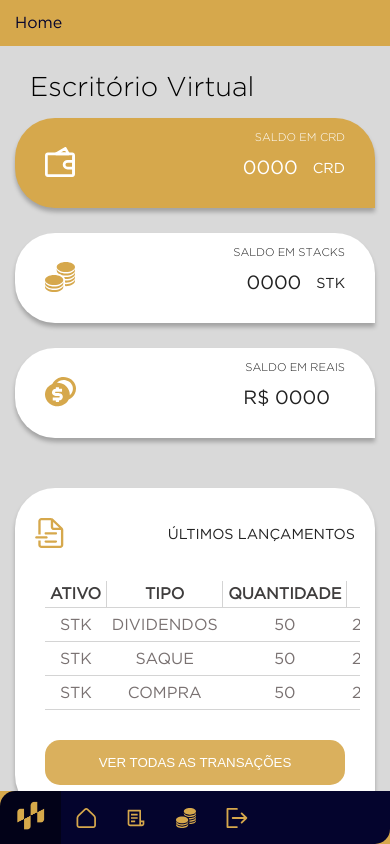
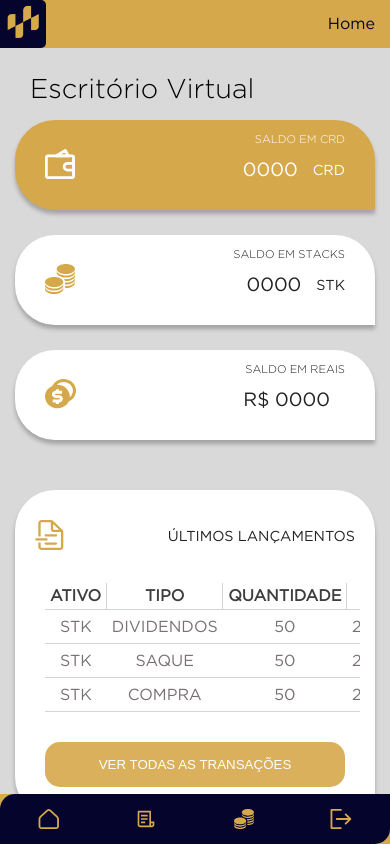
Before and after one commit to codethebasics/credcoin, a Next.js app: page /home in a window 390 px wide. Built offline with nearby package versions, Linux system fonts and the light colour scheme.

Commit message:
refactor responsivity

```diff
--- a/components/layout/header/Header.js
+++ b/components/layout/header/Header.js
@@ -3,6 +3,11 @@ import styles from '../../../styles/components/Header.module.scss';
 export default function Header(props) {
     return (
         <div id={styles.header}>
+            <div className={styles.mobileHeaderLogo}>
+                <div>
+                    <img height={35} src="/img/short-icon.png" />
+                </div>
+            </div>
             <div className={styles.breadcrumbContainer}>
                 <span>Home</span>
             </div>
--- a/components/layout/menu/SidebarBottom.js
+++ b/components/layout/menu/SidebarBottom.js
@@ -5,11 +5,6 @@ export default function SidebarBottom(props) {
     return (
         <div id={styles.sidebar}>
             <div>
-                <div className={styles.brand}>
-                    <div className={styles.menu}>
-                        <img height={30} src="/img/short-icon.png" />
-                    </div>
-                </div>
                 <div className={styles.link}>
                     <ul>
                         <Link href="/home">
--- a/styles/components/Header.module.scss
+++ b/styles/components/Header.module.scss
@@ -7,6 +7,9 @@
     padding: 15px;
     font-family: gothamBook, Verdana, Geneva, Tahoma, sans-serif;
 
+    .mobileHeaderLogo {
+        display: none;
+    }
 
     .breadcrumbContainer {
 
@@ -58,8 +61,24 @@
 
 @media (max-width: 1000px) {
     #header {
+
         .navlinks {
             display: none;
         }
     }
 }
+
+@media (max-width: 500px) {
+    #header {
+        padding: 0 15px 0 0;
+        .mobileHeaderLogo {
+            display: flex;
+            padding: 5px;
+            background: #04042D;
+            border-radius: 0 5px 5px 0;
+        }
+        .navlinks {
+            display: none;
+        }
+    }
+}
--- a/styles/components/SidebarBottom.module.scss
+++ b/styles/components/SidebarBottom.module.scss
@@ -4,7 +4,7 @@
     width: 100%;
 
     > div {
-        border-radius: 40px 0 15px 0;
+        border-radius: 15px 0 15px 0;
         width: 100%;
         color: #fff;
         font-family: gothamBook, Verdana, Geneva, Tahoma, sans-serif;
@@ -33,6 +33,7 @@
                 display: flex;
 
                 li {
+                    width: 100%;
                     display: flex;
                     justify-content: center;
                     padding: 015px;
```
